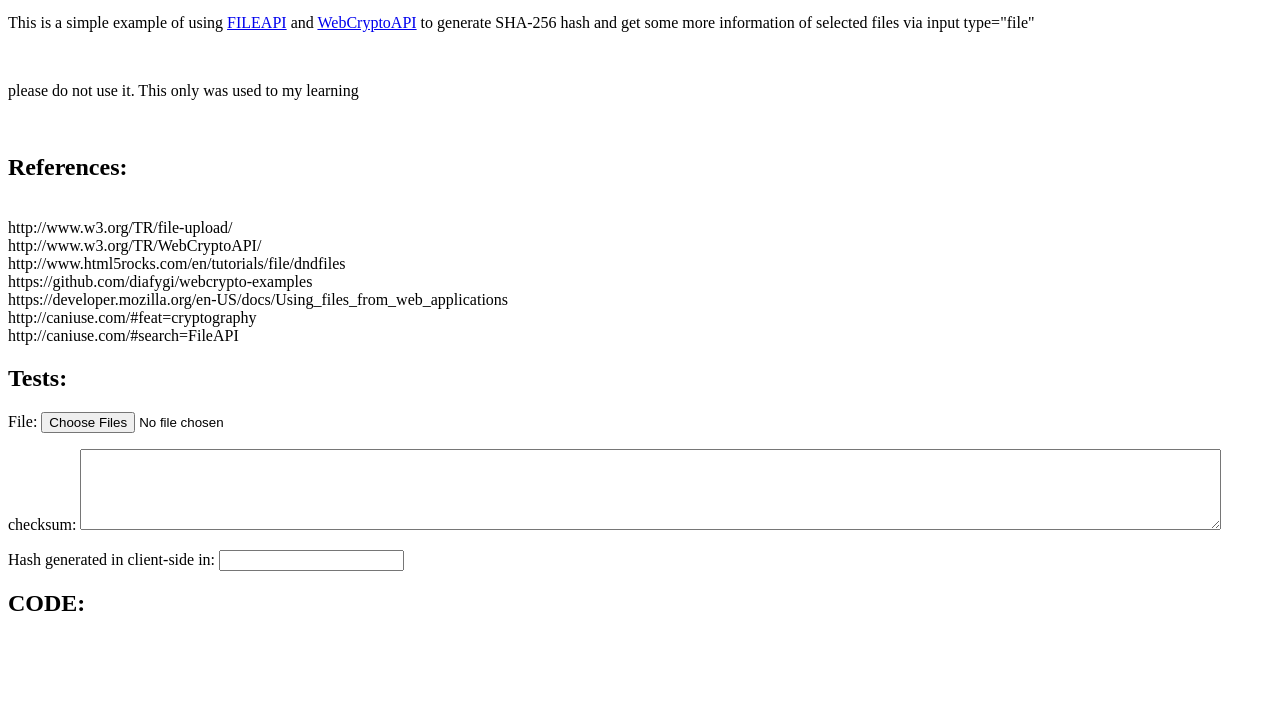
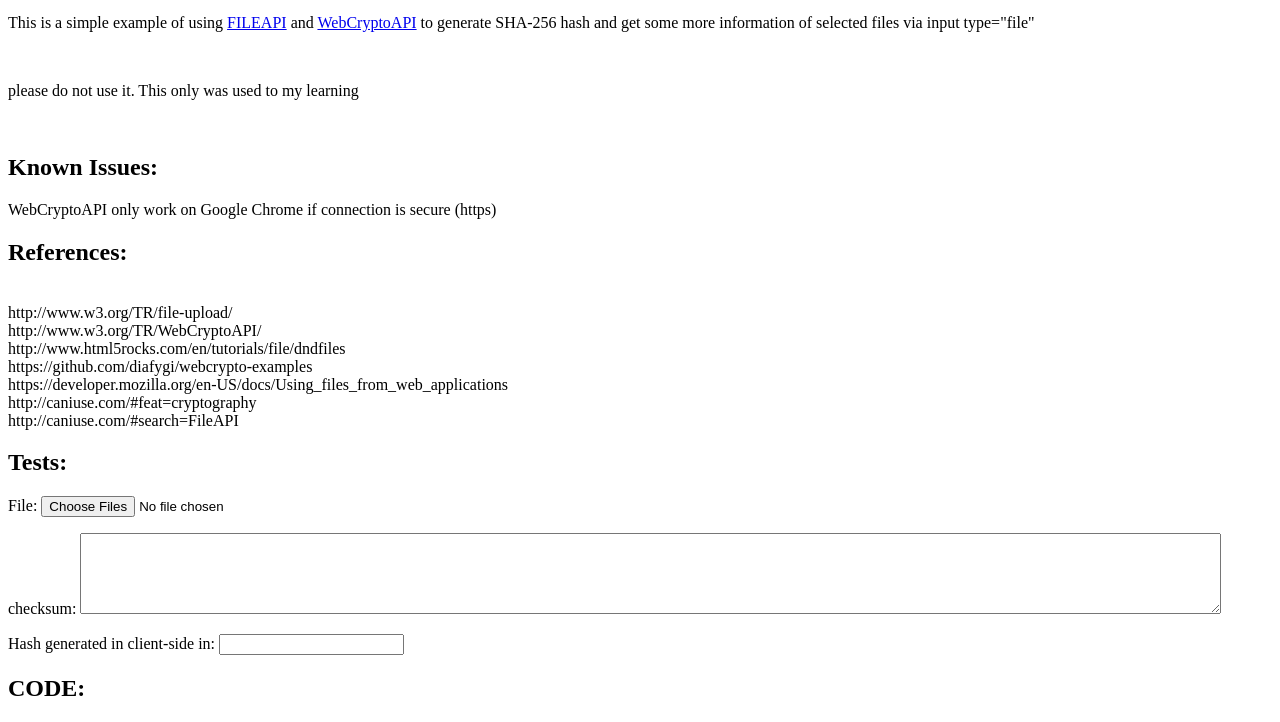
Before and after one commit to luzfcb/FileAPI-WebCryptoAPI-api-sample, a plain HTML site: page index.html in a window 1280 px wide. Shown: the part 100-822 px from the top of the page. Before the commit the page ends 800 px from the top, so only its background shows below. Drawn offline with Linux system fonts and the light colour scheme.

Commit message:
Update index.html

```diff
--- a/index.html
+++ b/index.html
@@ -22,6 +22,8 @@
 </p>
 
 <p><br>
+<h2>Known Issues:</h2>
+<p>WebCryptoAPI only work on Google Chrome if connection is secure (https)</p>
 </p>
 
 <p><h2>References:</h2>
```
